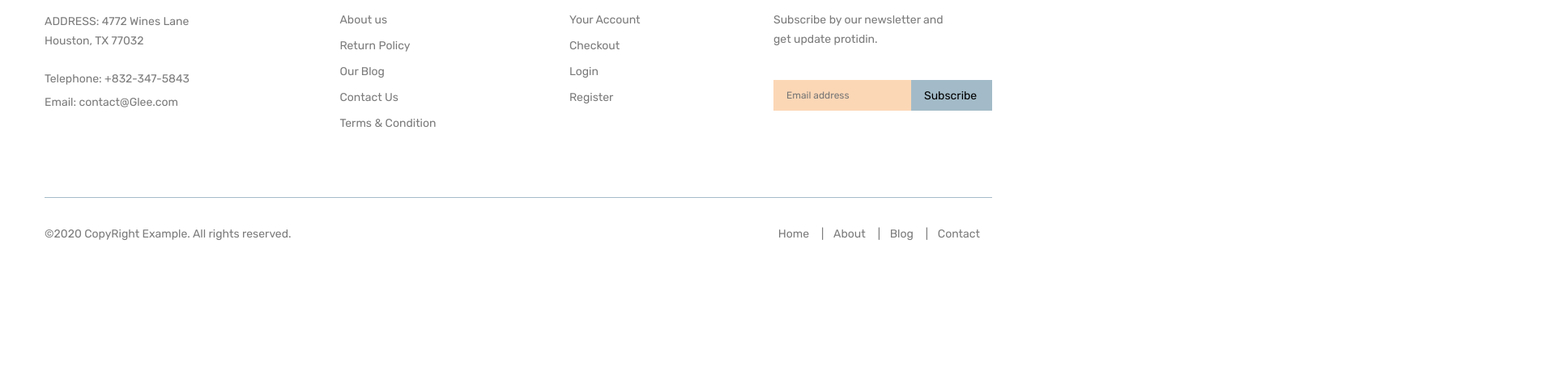
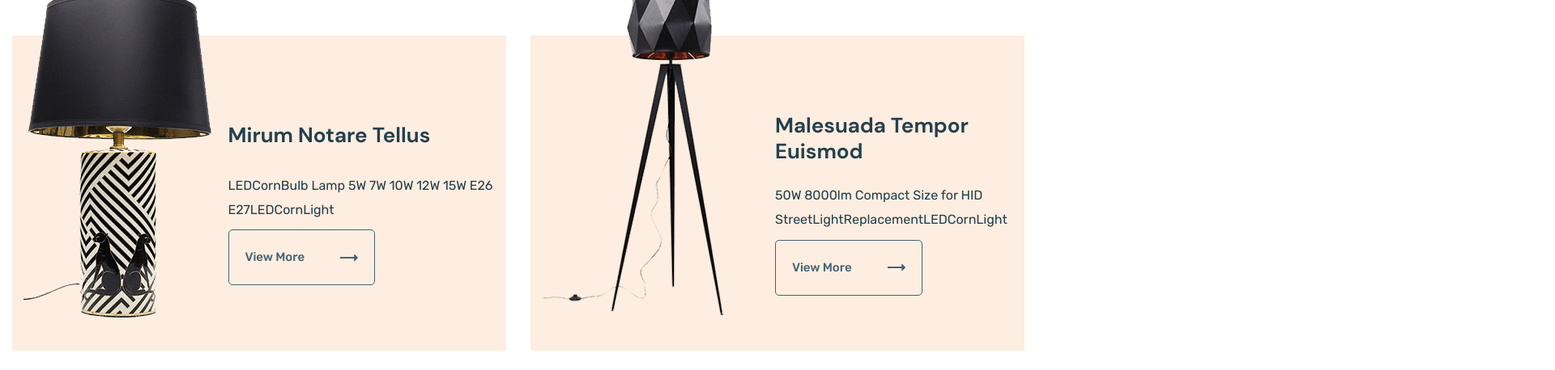
Before and after one commit to RorckWebDev/Glee, a website: page app/index.html in a window 1280 px wide. Shown: the part 2342-2800 px from the top of the page at 81% size, 1920 px wide, since content can reach past the window. Before the commit the page ends 2677 px from the top, so only its background shows below. Drawn offline with nearby package versions, Linux system fonts and the light colour scheme; files that its build step writes are made by us from their sources.

Commit message:
Lamp block+ fexed

```diff
--- a/app/index.html
+++ b/app/index.html
@@ -147,15 +147,12 @@
                         </div>
                         <div class="catalog__list">
                             <div class="catalog__list-item">
-                                <img class="catalog__list-img" style="display: inline;" src="images/catalog/1.png" alt="">
+                                <img class="catalog__list-img" style="display: inline;" src="images/catalog/1.png"
+                                    alt="">
                                 <h4 class="catalog__list-title">Wooden radio
                                     <span class="catalog__list-price">$29.00</span>
                                 </h4>
-                                <div class="catalog__list-hover-box">
-                                   <a class="catalog__list-hover-link" href="#"> <img src="images/catalog/search-catalog.png" alt=""></a>
-                                   <a class="catalog__list-hover-link" href="#"> <img src="images/catalog/basket-catalog.png" alt=""></a>
-                                   <a class="catalog__list-hover-link" href="#"> <img src="images/catalog/like_catalog.png" alt=""></a>
-                                </div>
+
                             </div>
                             <div class="catalog__list-item">
                                 <img class="catalog__list-img" src="images/catalog/2.png" alt="">
@@ -206,6 +203,26 @@
                                 </h4>
 
                             </div>
+                        </div>
+                    </div>
+                </div>
+                <div class="catalog__adds-item">
+                    <div class="catalog__adds-item_left">
+                        <img class="catalog__adds-item-img" src="images/left-item.png" alt="">
+                        <div class="catalog__adds-item-inner">
+                            <h4 class="catalog__adds-item-text title-block">Mirum Notare Tellus</h4>
+                            <p class="catalog__adds-item-subtext">LEDCornBulb Lamp 5W 7W 10W 12W 15W E26 E27LEDCornLight
+                            </p>
+                            <a class="catalog__adds-item-link" href="#">View More</a>
+                        </div>
+                    </div>
+                    <div class="catalog__adds-item_right">
+                        <img class="catalog__adds-item-img" src="images/right-item.png" alt="">
+                        <div class="catalog__adds-item-inner">
+                            <h4 class="catalog__adds-item-text title-block">Malesuada Tempor Euismod</h4>
+                            <p class="catalog__adds-item-subtext">50W 8000lm Compact Size for HID
+                                StreetLightReplacementLEDCornLight</p>
+                            <a class="catalog__adds-item-link" href="#">View More</a>
                         </div>
                     </div>
                 </div>
--- a/app/scss/_header.scss
+++ b/app/scss/_header.scss
@@ -106,15 +106,23 @@
     min-height: 16px;
     font-size: 10px;
     line-height: 16px;
-    margin-left: 10px;
-    margin-top: -25px;
+    margin-top: -8px;
     text-align: center;
     background-color: #fff;
     border-radius: 50%;
 }
+.double-btn-left .user-nav-counter
+{
+    margin-left: -36px;
+}
+.double-btn-right .user-nav-counter
+{
+    margin-left: -45px;
+
+}
 .link-btn
 {
-    padding: 15px 14px 16px 16px;
+    padding: 15px 14px 0px 16px;
     border-radius: 50%;
     background-color: #a3bbc8;
 }
--- a/app/scss/style.scss
+++ b/app/scss/style.scss
@@ -184,6 +184,7 @@ ul .slick-active button
     }
 
 }
+
 .catalog-filter
 {
     @extend %dms-b;
@@ -223,6 +224,7 @@ ul .slick-active button
 }
 .catalog__list
 {
+    width: 1200px;
     display: grid;
     margin-top: 80px  ;
     grid-template-columns: repeat(4, 1fr);
@@ -281,22 +283,6 @@ ul .slick-active button
         color: #a3bbc8;
 
     }
-    &-hover-box
-    {
-
-        top: 50%;
-        right: 50%;
-        transform: translateX(5000%);
-        width: inherit;
-        text-align: center;
-        position: absolute;
-        z-index: 10;
-        &:hover
-        {
-            display: block;
-            z-index: 10;
-        }
-    }
 
 }
 .catalog__list-hover-box:hover
@@ -308,7 +294,93 @@ ul .slick-active button
     margin-right: 16px;
 }
 
+/*catalog__adds-item*/
 
+.catalog__adds-item
+{
+    max-width: 1800px;
+    margin: 190px auto 104px;
+    padding: 0 15px;
+    display: grid;
+    grid-template-columns: 1fr 1fr;
+    column-gap: 30px;
+    &_left,
+    &_right
+    {
+        background-color: #fdeee1;
+        position: relative;
+        height: 390px;
+        display: flex;
+        justify-content: center;
+        align-items: center;
+    }
+    &-img
+    {
+        margin-top: -98px;
+    }
+    &-subtext
+    {
+        @extend %rub-r;
+        color: #243f4d;
+        font-size: 16px;
+        line-height: 30px;
+    }
+    &-link
+    {
+        @extend %rub-m;
+        font-size: 15px;
+        line-height: 12px;
+        color: #436372;
+        padding: 24px 86px 25px 20px;
+        border: 1px solid #436372;
+        border-radius: 5px;
+        position: relative;
+        &::before
+        {
+            content: '';
+            position: absolute;
+            top: 50%;
+            right: 0;
+            transform: translateY(-50%);
+            margin-right: 20px;
+            background-image: url(../images/arrow-sec.svg);
+            width: 22px;
+            height: 9px;
+
+        }
+    }
+}
+.catalog__adds-item_left .catalog__adds-item-img
+{
+    margin-right: 20px;
+}
+.catalog__adds-item_right .catalog__adds-item-img
+{
+    margin-right: 64px;
+}
+.catalog__adds-item_left .catalog__adds-item-subtext
+{
+    max-width: 330px;
+    margin-top: 32px;
+    margin-bottom: 34px;
+}
+.catalog__adds-item_right .catalog__adds-item-text
+{
+    max-width: 240px;
+}
+.catalog__adds-item_right .catalog__adds-item-subtext
+{
+    max-width: 292px;
+    margin-top: 24px;
+    margin-bottom: 35px;
+}
+.title-block
+{
+    @extend %dms-b;
+    font-size: 26px;
+    line-height: 32px;
+    color: #243f4d;
+}
 
 
 
```
Also changed, not shown: app/images/arrow-sec.svg (added), app/images/left-item.png (added), app/images/right-item.png (added).
